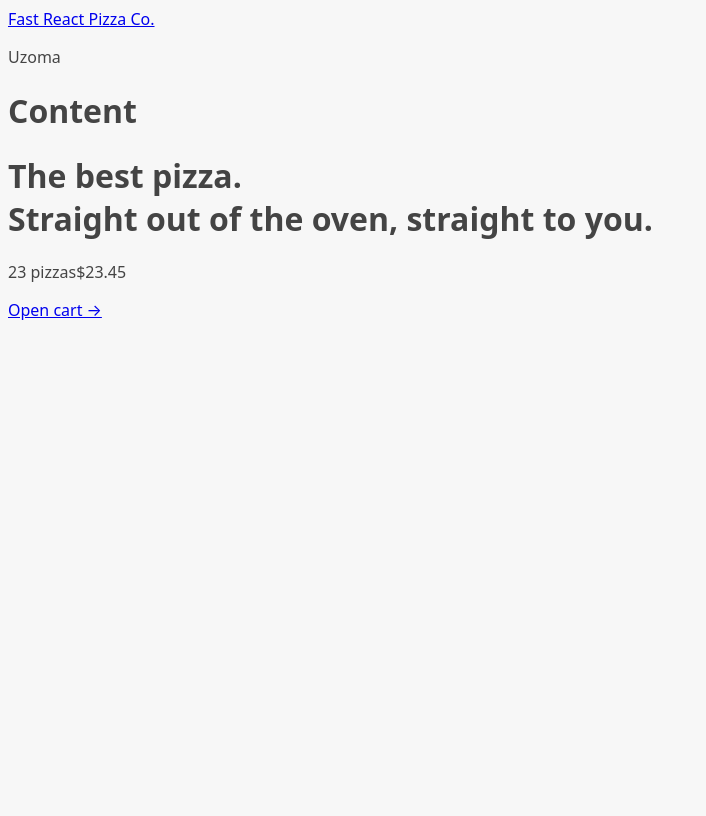
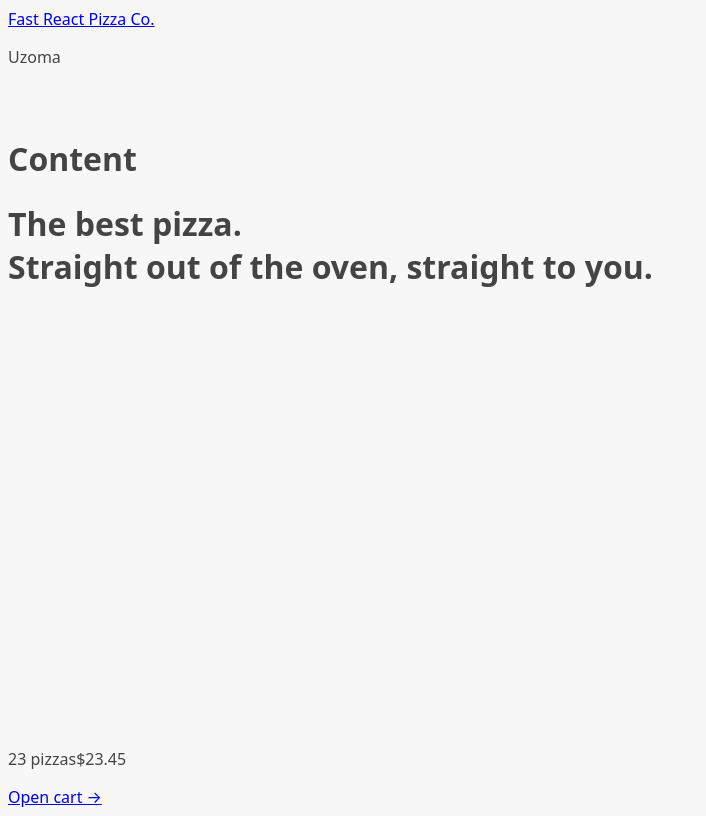
Before and after one commit to UzomaAkpala/new-fast-pizza-app, a React (Vite) app: page / in a window 1280 px wide. Shown: the whole page, without its empty margins (0-706 px from the left). Built offline with nearby package versions, Linux system fonts and the light colour scheme.

Commit message:
Displaying a loading indicator

```diff
--- a/src/ui/AppLayout.jsx
+++ b/src/ui/AppLayout.jsx
@@ -1,10 +1,15 @@
-import { Outlet } from "react-router-dom";
+import { Outlet, useNavigation } from "react-router-dom";
 import CartOverview from "../features/cart/CartOverview";
 import Header from "./Header";
+import Loader from "./Loader";
 
 function AppLayout() {
+  const navigation = useNavigation();
+  const isLoading = navigation.state === "loading";
   return (
-    <div>
+    <div className="layout">
+      {isLoading && <Loader />}
+
       <Header />
       <main>
         <h1>Content</h1>
--- /dev/null
+++ b/src/ui/Loader.jsx
@@ -0,0 +1,5 @@
+function Loader() {
+  return <div className="loader"></div>;
+}
+
+export default Loader;
```
